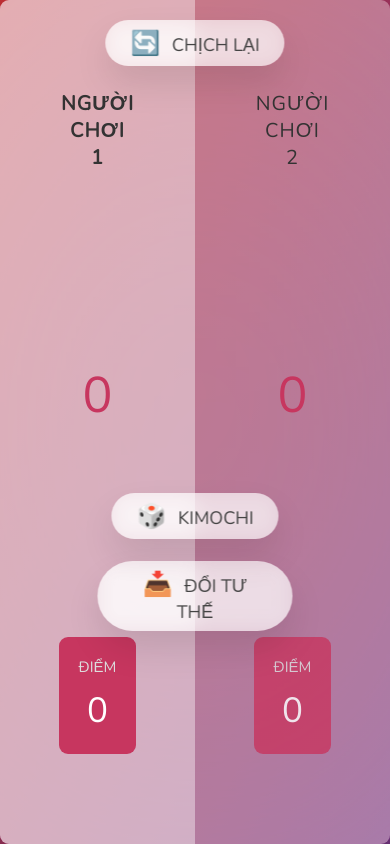
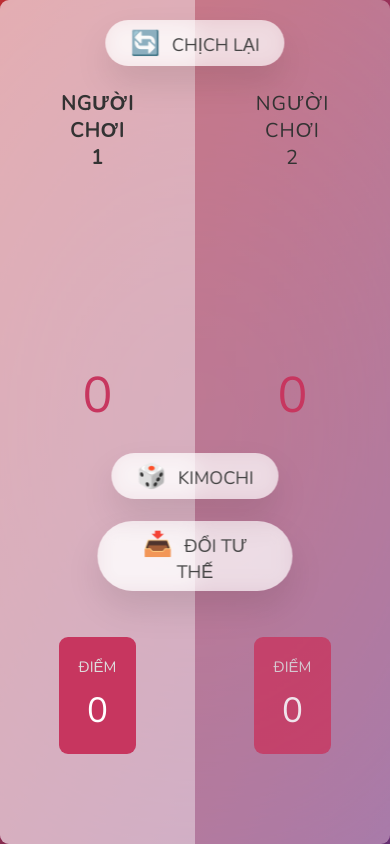
Before and after one commit to dungthao/dogyGame, a plain HTML site: page index.html in a window 390 px wide. Drawn offline with nearby package versions, Linux system fonts and the light colour scheme.

Commit message:
Update mobile.css

```diff
--- a/mobile.css
+++ b/mobile.css
@@ -138,10 +138,10 @@ img {
   top: 2rem;
 }
 .btn--roll {
-  top: 49.3rem;
+  top: 45.3rem;
 }
 .btn--hold {
-  top: 56.1rem;
+  top: 52.1rem;
 }
 
 .btn:active {
```
